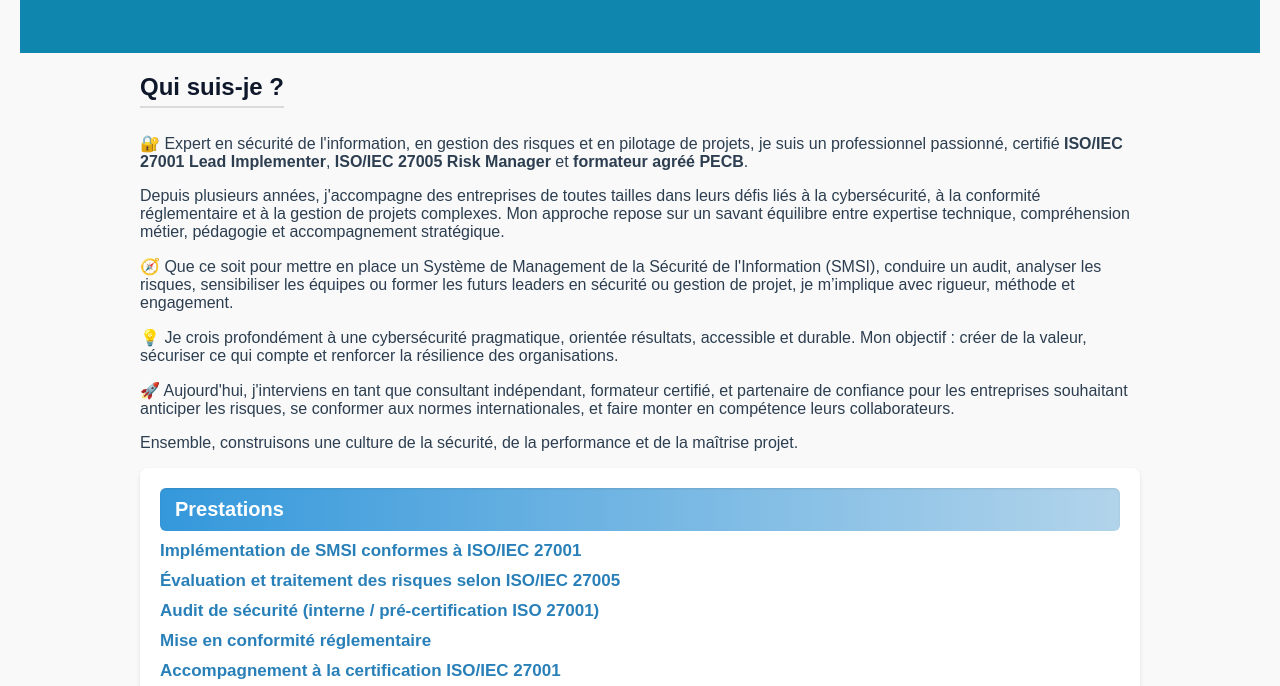
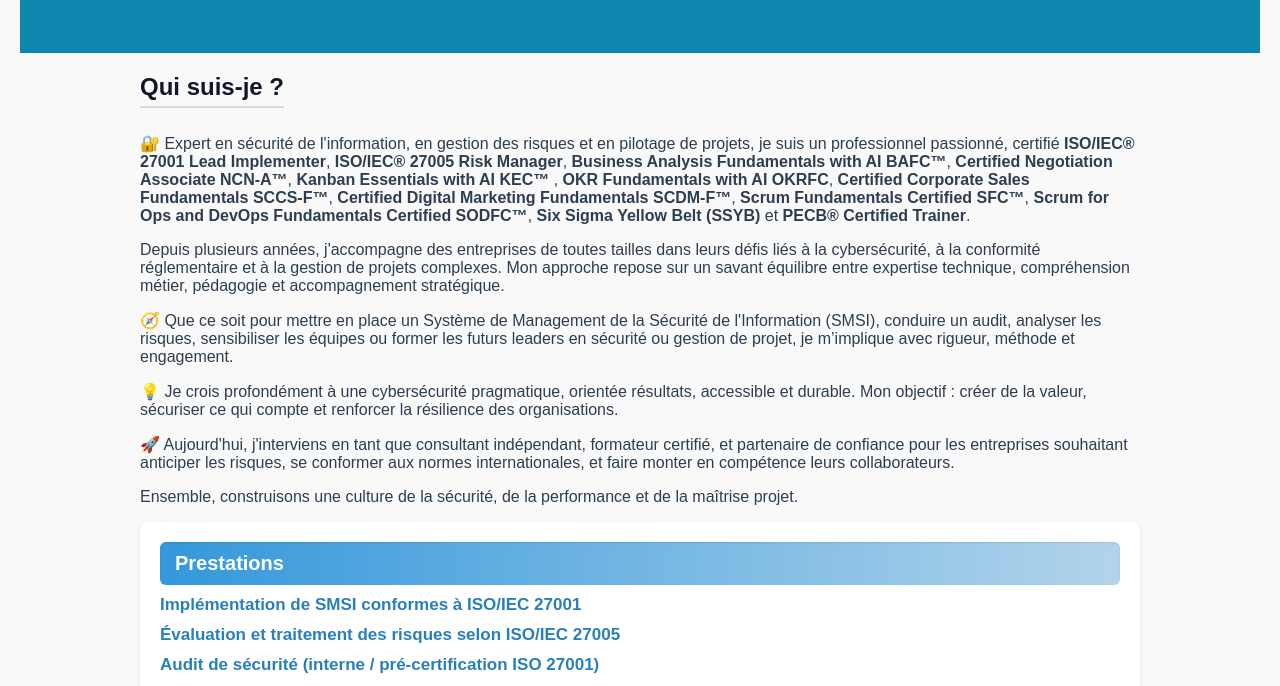
Before and after one commit to Tchikaoui/tchikaoui.github.io, a plain HTML site: page index.html in a window 1280 px wide. Shown: the part 111-797 px from the top of the page. Drawn offline with Linux system fonts and the light colour scheme.

Commit message:
Update index.html

```diff
--- a/index.html
+++ b/index.html
@@ -140,8 +140,11 @@
     <div class="about-text">
       <p>
         🔐 Expert en sécurité de l'information, en gestion des risques et en pilotage de projets, je suis un
-        professionnel passionné, certifié <strong>ISO/IEC 27001 Lead Implementer</strong>,
-        <strong>ISO/IEC 27005 Risk Manager</strong> et <strong>formateur agréé PECB</strong>.
+        professionnel passionné, certifié <strong>ISO/IEC® 27001 Lead Implementer</strong>,
+        <strong>ISO/IEC® 27005 Risk Manager</strong>, <strong>Business Analysis Fundamentals with AI BAFC™</strong>, <strong>Certified Negotiation Associate NCN-A™</strong>,
+		  <strong>Kanban Essentials with AI KEC™ </strong>, <strong>OKR Fundamentals with AI OKRFC</strong>, <strong>Certified Corporate Sales Fundamentals SCCS-F™</strong>,
+		  <strong>Certified Digital Marketing Fundamentals SCDM-F™</strong>, <strong>Scrum Fundamentals Certified SFC™</strong>, <strong>Scrum for Ops and DevOps Fundamentals Certified SODFC™</strong>,
+		  <strong>Six Sigma Yellow Belt (SSYB)</strong> et <strong>PECB® Certified Trainer</strong>.
       </p>
 
       <p>
```
